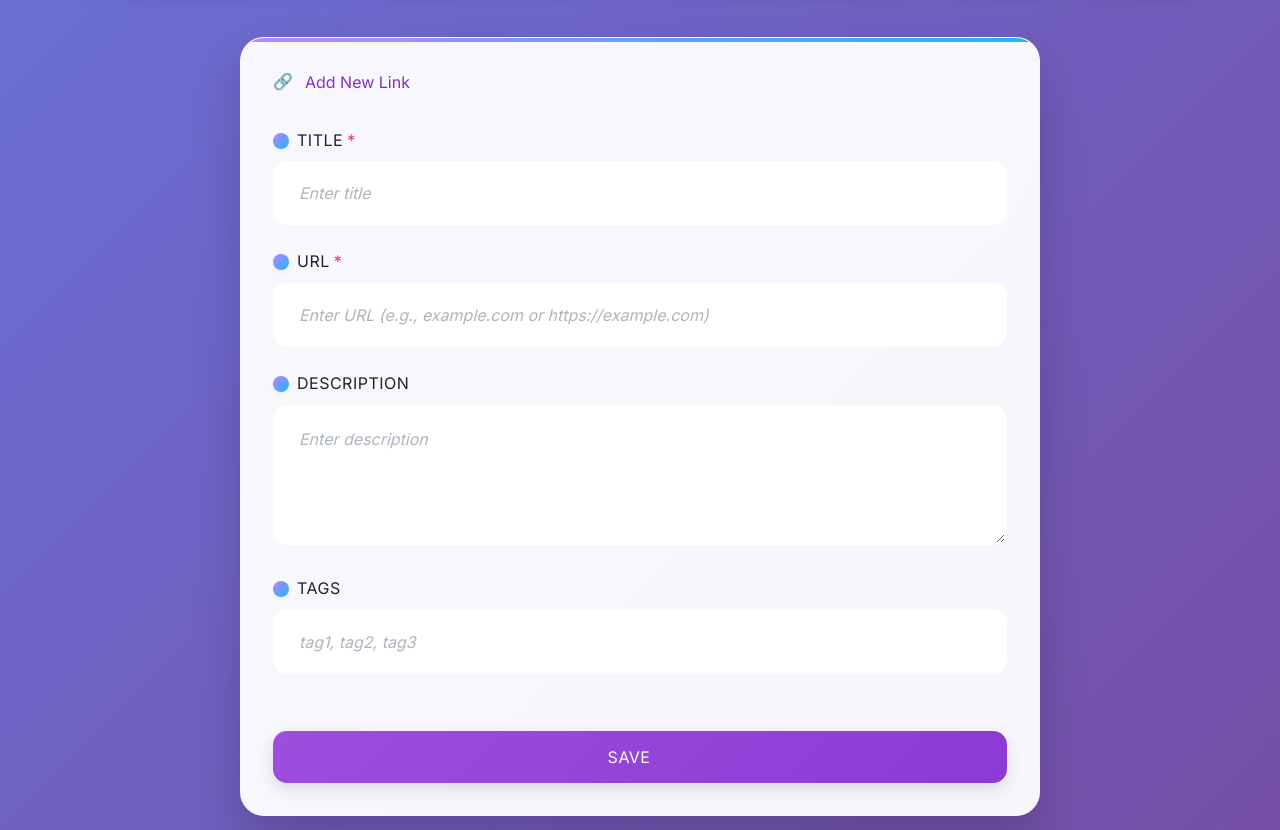
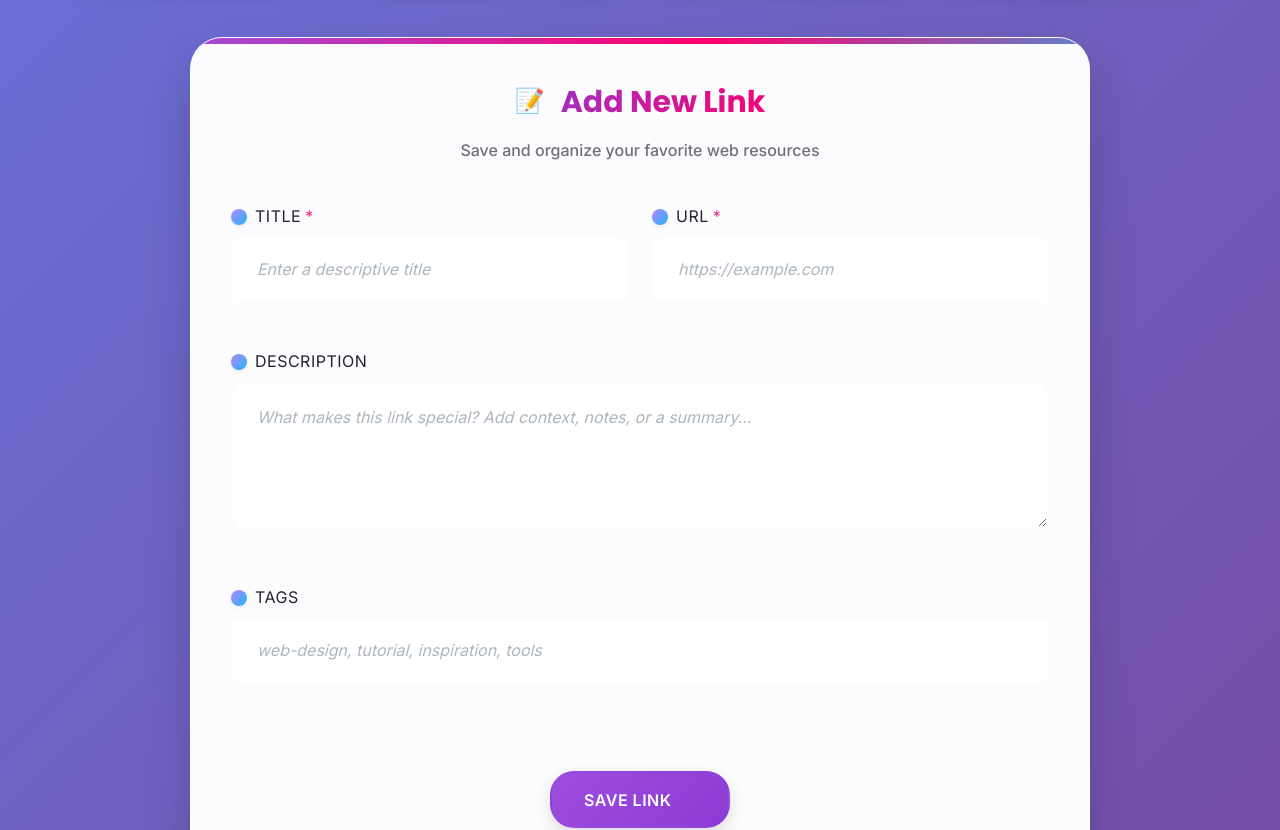
Before and after one commit to tlhololaiza/Links-Vault-V2, a React (Vite) app: page / in a window 1280 px wide. Shown: the part 1040-1870 px from the top of the page. Built offline with nearby package versions, Linux system fonts and the light colour scheme.

Commit message:
LinkForm tsx/css files updated

```diff
--- a/src/components/LinkForm/LinkForm.css
+++ b/src/components/LinkForm/LinkForm.css
@@ -1,14 +1,14 @@
 .link-form {
-  background: var(--surface);
-  padding: var(--space-8);
-  border-radius: var(--radius-xl);
-  margin-bottom: var(--space-8);
+  background: var(--surface-elevated);
+  backdrop-filter: blur(20px);
+  border: 1px solid var(--border-strong);
+  border-radius: var(--radius-2xl);
+  padding: var(--space-10);
+  margin-bottom: var(--space-12);
   box-shadow: var(--shadow-xl);
-  transition: all var(--transition-slow);
   position: relative;
   overflow: hidden;
-  backdrop-filter: blur(10px);
-  border: 1px solid rgba(255, 255, 255, 0.2);
+  transition: all var(--duration-normal) var(--ease-out);
 }
 
 .link-form::before {
@@ -17,33 +17,53 @@
   top: 0;
   left: 0;
   right: 0;
-  height: 4px;
-  background: linear-gradient(90deg, var(--primary-400) 0%, var(--accent) 100%);
+  height: 6px;
+  background: linear-gradient(
+    135deg,
+    var(--primary-500) 0%,
+    var(--secondary-500) 30%,
+    var(--accent-400) 60%,
+    var(--primary-600) 100%
+  );
+  background-size: 200% 100%;
+  animation: gradientShift 3s ease-in-out infinite;
+}
+
+@keyframes gradientShift {
+  0%, 100% { background-position: 0% 50%; }
+  50% { background-position: 100% 50%; }
 }
 
 .link-form:hover {
   transform: translateY(-4px);
-  box-shadow: var(--shadow-xl), 0 25px 50px -12px rgba(0, 0, 0, 0.15);
+  box-shadow: var(--shadow-xl), var(--shadow-purple);
+  border-color: rgba(255, 255, 255, 0.4);
 }
 
-.link-form h2 {
-  margin: 0 0 var(--space-8) 0;
-  color: var(--text-primary);
-  font-weight: var(--font-weight-bold);
-  font-size: var(--font-size-2xl);
-  background: linear-gradient(135deg, var(--primary-600) 0%, var(--primary-700) 100%);
+.form-header {
+  text-align: center;
+  margin-bottom: var(--space-10);
+  position: relative;
+}
+
+.form-title {
+  font-family: var(--font-display);
+  font-size: var(--text-3xl);
+  font-weight: var(--font-bold);
+  background: linear-gradient(135deg, var(--primary-600) 0%, var(--secondary-500) 100%);
   -webkit-background-clip: text;
   -webkit-text-fill-color: transparent;
   background-clip: text;
+  margin-bottom: var(--space-3);
   position: relative;
   display: inline-flex;
   align-items: center;
-  gap: var(--space-3);
+  gap: var(--space-4);
 }
 
-.link-form h2::before {
-  content: '🔗';
-  font-size: var(--font-size-xl);
+.form-title::before {
+  content: '📝';
+  font-size: var(--text-2xl);
   -webkit-text-fill-color: initial;
   background: none;
   animation: bounce 2s infinite;
@@ -54,46 +74,66 @@
     transform: translateY(0);
   }
   40%, 43% {
-    transform: translateY(-8px);
+    transform: translateY(-6px);
   }
   70% {
-    transform: translateY(-4px);
+    transform: translateY(-3px);
   }
   90% {
-    transform: translateY(-2px);
+    transform: translateY(-1px);
   }
+}
+
+.form-subtitle {
+  color: var(--text-secondary);
+  font-size: var(--text-base);
+  font-weight: var(--font-medium);
+  opacity: 0.8;
+}
+
+.form-grid {
+  display: grid;
+  grid-template-columns: 1fr 1fr;
+  gap: var(--space-6);
+  margin-bottom: var(--space-8);
+}
+
+.form-grid .form-group:nth-child(3),
+.form-grid .form-group:nth-child(4) {
+  grid-column: 1 / -1;
 }
 
 .form-actions {
   display: flex;
   gap: var(--space-4);
+  justify-content: center;
+  padding-top: var(--space-8);
+  border-top: 1px solid rgba(255, 255, 255, 0.1);
   margin-top: var(--space-8);
-  padding-top: var(--space-6);
-  border-top: 1px solid var(--border);
 }
 
-.form-actions button {
+.form-button {
   padding: var(--space-4) var(--space-8);
   border: none;
-  border-radius: var(--radius-md);
+  border-radius: var(--radius-xl);
   cursor: pointer;
-  font-weight: var(--font-weight-semibold);
-  font-size: var(--font-size-base);
-  transition: all var(--transition-normal);
-  flex: 1;
-  min-height: 48px;
+  font-weight: var(--font-semibold);
+  font-size: var(--text-base);
+  font-family: var(--font-body);
+  transition: all var(--duration-normal) var(--ease-out);
   position: relative;
   overflow: hidden;
-  font-family: inherit;
-  text-transform: uppercase;
-  letter-spacing: 0.5px;
+  min-width: 140px;
   display: flex;
   align-items: center;
   justify-content: center;
   gap: var(--space-2);
+  text-transform: uppercase;
+  letter-spacing: 0.5px;
+  box-shadow: var(--shadow-md);
 }
 
-.form-actions button::before {
+.form-button::before {
   content: '';
   position: absolute;
   top: 50%;
@@ -103,84 +143,150 @@
   background: rgba(255, 255, 255, 0.2);
   border-radius: 50%;
   transform: translate(-50%, -50%);
-  transition: width 0.6s, height 0.6s;
+  transition: all 0.6s ease;
 }
 
-.form-actions button:hover::before {
+.form-button:hover::before {
   width: 300px;
   height: 300px;
 }
 
-.form-actions button[type="submit"] {
-  background: linear-gradient(135deg, var(--primary-500) 0%, var(--primary-600) 100%);
-  color: white;
-  box-shadow: var(--shadow-md);
+.form-button:active {
+  transform: scale(0.98);
 }
 
-.form-actions button[type="submit"]:hover:not(:disabled) {
+.form-button--primary {
+  background: linear-gradient(135deg, var(--primary-500) 0%, var(--primary-600) 100%);
+  color: var(--text-on-primary);
+  border: 2px solid transparent;
+}
+
+.form-button--primary:hover {
   background: linear-gradient(135deg, var(--primary-600) 0%, var(--primary-700) 100%);
+  transform: translateY(-2px);
+  box-shadow: var(--shadow-lg), var(--shadow-purple);
+}
+
+.form-button--primary:disabled {
+  background: var(--neutral-400);
+  cursor: not-allowed;
+  transform: none;
+  box-shadow: var(--shadow-sm);
+}
+
+.form-button--secondary {
+  background: var(--surface);
+  color: var(--text-primary);
+  border: 2px solid var(--border-strong);
+}
+
+.form-button--secondary:hover {
+  background: var(--neutral-100);
+  border-color: var(--primary-300);
   transform: translateY(-2px);
   box-shadow: var(--shadow-lg);
 }
 
-.form-actions button[type="submit"]:active {
-  transform: translateY(0);
-}
-
-.form-actions button[type="submit"]:disabled {
-  background: var(--neutral-300);
-  cursor: not-allowed;
-  transform: none;
-  box-shadow: none;
-}
-
-.form-actions button[type="button"] {
-  background: var(--neutral-100);
-  color: var(--text-secondary);
-  border: 1px solid var(--border);
-}
-
-.form-actions button[type="button"]:hover {
-  background: var(--neutral-200);
-  transform: translateY(-2px);
-  box-shadow: var(--shadow-md);
-  border-color: var(--neutral-300);
-}
-
-/* Add icons to buttons */
-.form-actions button[type="submit"]::after {
+/* Button Icons */
+.form-button--primary::after {
   content: '✓';
   opacity: 0;
   transform: translateX(10px);
-  transition: all var(--transition-fast);
+  transition: all var(--duration-fast);
+  font-size: var(--text-lg);
 }
 
-.form-actions button[type="submit"]:hover::after {
+.form-button--primary:hover::after {
   opacity: 1;
   transform: translateX(0);
 }
 
-.form-actions button[type="button"]::after {
+.form-button--secondary::after {
   content: '✕';
   opacity: 0;
   transform: translateX(10px);
-  transition: all var(--transition-fast);
+  transition: all var(--duration-fast);
+  font-size: var(--text-lg);
 }
 
-.form-actions button[type="button"]:hover::after {
+.form-button--secondary:hover::after {
   opacity: 1;
   transform: translateX(0);
+}
+
+/* Progress Indicator */
+.form-progress {
+  position: absolute;
+  top: 6px;
+  left: 0;
+  right: 0;
+  height: 2px;
+  background: rgba(255, 255, 255, 0.2);
+  overflow: hidden;
+}
+
+.form-progress-bar {
+  height: 100%;
+  background: linear-gradient(90deg, var(--accent-400), var(--secondary-500));
+  transform: translateX(-100%);
+  transition: transform var(--duration-slow) var(--ease-out);
+}
+
+.form-progress-bar.show {
+  transform: translateX(0);
+}
+
+/* Success/Error States */
+.form-message {
+  padding: var(--space-4);
+  border-radius: var(--radius-md);
+  margin-bottom: var(--space-6);
+  font-weight: var(--font-medium);
+  display: flex;
+  align-items: center;
+  gap: var(--space-3);
+  animation: slideDown 0.3s ease-out;
+}
+
+@keyframes slideDown {
+  from {
+    opacity: 0;
+    transform: translateY(-10px);
+  }
+  to {
+    opacity: 1;
+    transform: translateY(0);
+  }
+}
+
+.form-message--success {
+  background: rgba(6, 214, 160, 0.1);
+  color: var(--success);
+  border: 1px solid rgba(6, 214, 160, 0.2);
+}
+
+.form-message--error {
+  background: rgba(247, 37, 133, 0.1);
+  color: var(--danger);
+  border: 1px solid rgba(247, 37, 133, 0.2);
 }
 
 /* Responsive Design */
 @media (max-width: 320px) {
   .link-form {
-    padding: var(--space-4);
-    margin-bottom: var(--space-6);
+    padding: var(--space-6);
+    margin-bottom: var(--space-8);
   }
 
-  .link-form h2 {
-    font-size: var(--font-size-xl);
+  .form-title {
+    font-size: var(--text-xl);
+    flex-direction: column;
+    gap: var(--space-2);
+  }
+
+  .form-grid {
+    grid-template-columns: 1fr;
+    gap: var(--space-4);
   }
 
   .form-actions {
@@ -188,15 +294,21 @@
     gap: var(--space-3);
   }
 
-  .form-actions button {
-    padding: var(--space-3) var(--space-4);
-    font-size: var(--font-size-sm);
+  .form-button {
+    min-width: auto;
+    padding: var(--space-3) var(--space-6);
+    font-size: var(--text-sm);
   }
 }
 
 @media (min-width: 321px) and (max-width: 468px) {
   .link-form {
-    padding: var(--space-5);
+    padding: var(--space-8);
+  }
+
+  .form-grid {
+    grid-template-columns: 1fr;
+    gap: var(--space-5);
   }
 
   .form-actions {
@@ -206,20 +318,26 @@
 }
 
 @media (min-width: 469px) and (max-width: 720px) {
-  .link-form {
-    padding: var(--space-6);
+  .form-grid {
+    grid-template-columns: 1fr;
+  }
+
+  .form-actions {
+    flex-direction: row;
+    justify-content: center;
   }
 }
 
 @media (min-width: 721px) and (max-width: 1024px) {
-  .link-form {
-    padding: var(--space-8);
+  .form-grid {
+    grid-template-columns: 1fr 1fr;
   }
 }
 
 @media (min-width: 1025px) {
   .link-form {
-    max-width: 800px;
-    margin: 0 auto var(--space-8) auto;
+    max-width: 900px;
+    margin-left: auto;
+    margin-right: auto;
   }
 }
--- a/src/components/LinkForm/LinkForm.tsx
+++ b/src/components/LinkForm/LinkForm.tsx
@@ -20,6 +20,8 @@ const LinkForm = ({ addLink, updateLink, editingLink }: LinkFormProps) => {
   const [description, setDescription] = useState('');
   const [tags, setTags] = useState('');
   const [errors, setErrors] = useState<FormErrors>({});
+  const [isSubmitting, setIsSubmitting] = useState(false);
+  const [message, setMessage] = useState<{ type: 'success' | 'error', text: string } | null>(null);
 
   useEffect(() => {
     if (editingLink) {
@@ -33,12 +35,20 @@ const LinkForm = ({ addLink, updateLink, editingLink }: LinkFormProps) => {
     }
   }, [editingLink]);
 
+  useEffect(() => {
+    if (message) {
+      const timer = setTimeout(() => setMessage(null), 5000);
+      return () => clearTimeout(timer);
+    }
+  }, [message]);
+
   const resetForm = () => {
     setTitle('');
     setUrl('');
     setDescription('');
     setTags('');
     setErrors({});
+    setMessage(null);
   };
 
   const validateForm = (): boolean => {
@@ -51,8 +61,7 @@ const LinkForm = ({ addLink, updateLink, editingLink }: LinkFormProps) => {
     if (!url.trim()) {
       newErrors.url = 'URL is required';
     } else {
-      // Basic URL validation
-      const urlPattern = /^(https?:\/\/)?([\da-z\.-]+)\.([a-z\.]{2,6})([\/\w \.-]*)*\/?$/;
+      const urlPattern = /^(https?:\/\/)?([\da-z.-]+)\.([a-z.]{2,6})([/\w .-]*)*\/?$/;
       const testUrl = url.startsWith('http') ? url : `https://${url}`;
       if (!urlPattern.test(testUrl)) {
         newErrors.url = 'Please enter a valid URL';
@@ -63,12 +72,18 @@ const LinkForm = ({ addLink, updateLink, editingLink }: LinkFormProps) => {
     return Object.keys(newErrors).length === 0;
   };
 
-  const handleSubmit = (e: React.FormEvent) => {
+  const handleSubmit = async (e: React.FormEvent) => {
     e.preventDefault();
 
     if (!validateForm()) {
+      setMessage({ type: 'error', text: 'Please fix the errors above' });
       return;
     }
+
+    setIsSubmitting(true);
+
+    // Simulate async operation
+    await new Promise(resolve => setTimeout(resolve, 800));
 
     const linkData = {
       id: editingLink ? editingLink.id : crypto.randomUUID(),
@@ -78,25 +93,55 @@ const LinkForm = ({ addLink, updateLink, editingLink }: LinkFormProps) => {
       tags: tags.split(',').map(tag => tag.trim()).filter(tag => tag),
     };
 
+    try {
       if (editingLink) {
         updateLink(linkData);
+        setMessage({ type: 'success', text: 'Link updated successfully! ✨' });
       } else {
         addLink(linkData);
+        setMessage({ type: 'success', text: 'Link added successfully! 🎉' });
       }
 
       resetForm();
+    } catch (error) {
+      setMessage({ type: 'error', text: 'Something went wrong. Please try again.' });
+    } finally {
+      setIsSubmitting(false);
+    }
   };
 
   return (
     <form onSubmit={handleSubmit} className="link-form">
-      <h2>{editingLink ? 'Edit Link' : 'Add New Link'}</h2>
+      <div className="form-progress">
+        <div className={`form-progress-bar ${isSubmitting ? 'show' : ''}`}></div>
+      </div>
 
+      <div className="form-header">
+        <h2 className="form-title">
+          {editingLink ? 'Edit Link' : 'Add New Link'}
+        </h2>
+        <p className="form-subtitle">
+          {editingLink
+            ? 'Update your link details below'
+            : 'Save and organize your favorite web resources'
+          }
+        </p>
+      </div>
+
+      {message && (
+        <div className={`form-message form-message--${message.type}`}>
+          <span>{message.type === 'success' ? '✓' : '⚠️'}</span>
+          {message.text}
+        </div>
+      )}
+
+      <div className="form-grid">
         <InputField
           label="Title"
           required
           value={title}
           onChange={setTitle}
-        placeholder="Enter title"
+          placeholder="Enter a descriptive title"
           error={errors.title}
         />
 
@@ -106,7 +151,7 @@ const LinkForm = ({ addLink, updateLink, editingLink }: LinkFormProps) => {
           required
           value={url}
           onChange={setUrl}
-        placeholder="Enter URL (e.g., example.com or https://example.com)"
+          placeholder="https://example.com"
           error={errors.url}
         />
 
@@ -114,21 +159,36 @@ const LinkForm = ({ addLink, updateLink, editingLink }: LinkFormProps) => {
           label="Description"
           value={description}
           onChange={setDescription}
-        placeholder="Enter description"
-        rows={3}
+          placeholder="What makes this link special? Add context, notes, or a summary..."
+          rows={4}
         />
 
         <InputField
           label="Tags"
           value={tags}
           onChange={setTags}
-        placeholder="tag1, tag2, tag3"
+          placeholder="web-design, tutorial, inspiration, tools"
         />
+      </div>
 
       <div className="form-actions">
-        <button type="submit">{editingLink ? 'Update' : 'Save'}</button>
+        <button
+          type="submit"
+          className="form-button form-button--primary"
+          disabled={isSubmitting}
+        >
+          {isSubmitting ? 'Saving...' : (editingLink ? 'Update Link' : 'Save Link')}
+        </button>
+
         {editingLink && (
-          <button type="button" onClick={resetForm}>Cancel</button>
+          <button
+            type="button"
+            className="form-button form-button--secondary"
+            onClick={resetForm}
+            disabled={isSubmitting}
+          >
+            Cancel Edit
+          </button>
         )}
       </div>
     </form>
```
Lines whose indentation alone changed are shown as unchanged.
